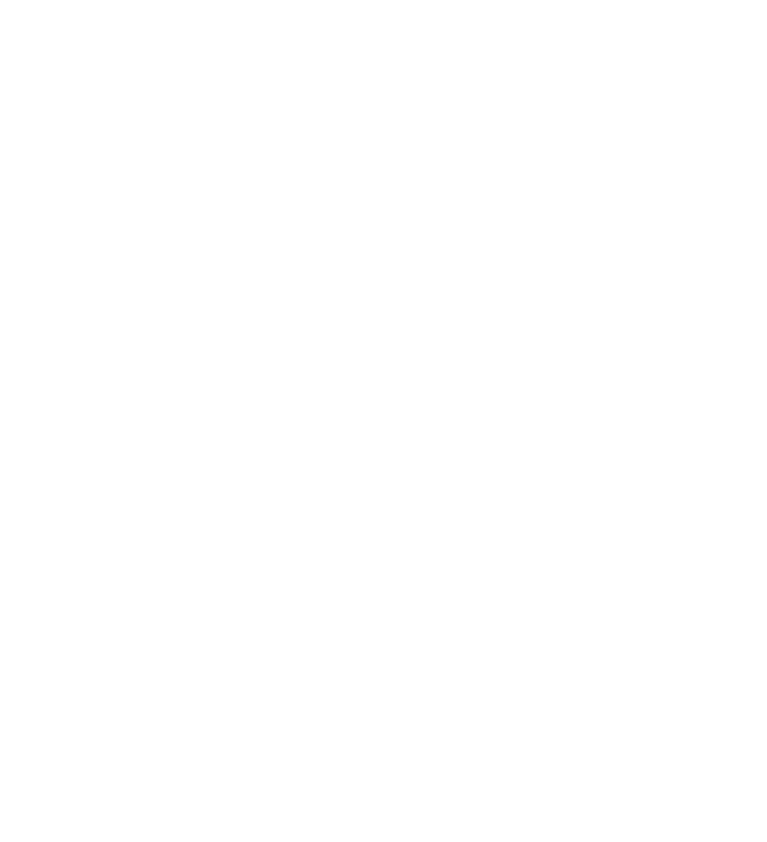
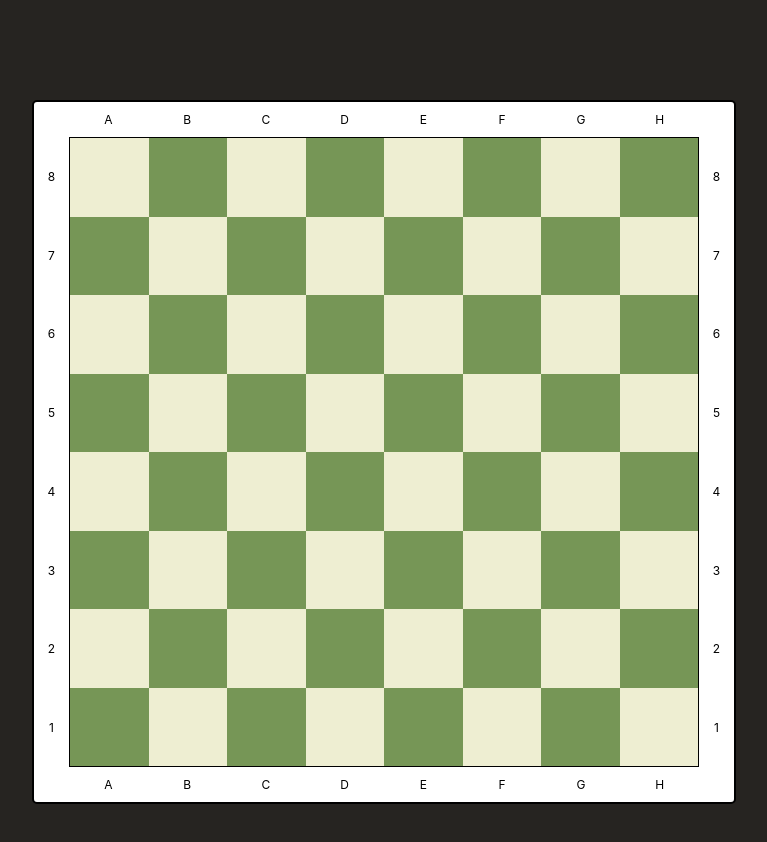
Before and after one commit to kara-one/show.react.chest, a React (Create React App) app: page / in a window 1280 px wide. Shown: the top 842 px of the page, without its empty margins (258-1025 px from the left). Before the commit the page ends 800 px from the top, so only its background shows below. Built offline with nearby package versions, Linux system fonts and the light colour scheme.

Commit message:
add board & cells

```diff
--- a/src/App.css
+++ b/src/App.css
@@ -1,38 +1,37 @@
 .App {
-  text-align: center;
+  display: grid;
+  grid-template-columns: 300px;
+  grid-template-rows: 300px;
+  place-content: center;
+  background-color: #262421;
+  min-height: 100vh;
+  padding: 50px;
 }
 
-.App-logo {
-  height: 40vmin;
-  pointer-events: none;
-}
-
-@media (prefers-reduced-motion: no-preference) {
-  .App-logo {
-    animation: App-logo-spin infinite 20s linear;
+@media (min-width: 500px) {
+  .App {
+    grid-template-columns: 400px;
+    grid-template-rows: 400px;
   }
 }
 
-.App-header {
-  background-color: #282c34;
-  min-height: 100vh;
-  display: flex;
-  flex-direction: column;
-  align-items: center;
-  justify-content: center;
-  font-size: calc(10px + 2vmin);
-  color: white;
+@media (min-width: 600px) {
+  .App {
+    grid-template-columns: 500px;
+    grid-template-rows: 500px;
+  }
 }
 
-.App-link {
-  color: #61dafb;
+@media (min-width: 700px) {
+  .App {
+    grid-template-columns: 600px;
+    grid-template-rows: 600px;
+  }
 }
 
-@keyframes App-logo-spin {
-  from {
-    transform: rotate(0deg);
-  }
-  to {
-    transform: rotate(360deg);
+@media (min-width: 800px) {
+  .App {
+    grid-template-columns: 700px;
+    grid-template-rows: 700px;
   }
 }
--- a/src/App.tsx
+++ b/src/App.tsx
@@ -1,34 +1,13 @@
-import React, { Dispatch } from "react";
-import { useDispatch, useSelector } from "react-redux";
+import React from "react";
 import "./App.css";
-import { CellAction, CellState } from "./type";
-// import { CashAction, CashState } from "./type";
+import BoardComponent from "./components/BoardComponent";
 
 function App() {
-  // const dispatch: Dispatch<CashAction> = useDispatch();
-  // const cash = useSelector((state: CashState) => state.cash);
-
-  /* const addCash = () => {
-    dispatch({ type: "ADD_CASH", payload: 5 });
-  };
-  const getCash = () => {
-    dispatch({ type: "GET_CASH", payload: 5 });
-  };
-
   return (
     <div className="App">
-      <div>{cash}</div>
-      <button onClick={() => addCash()}>Add</button>
-      <button onClick={() => getCash()}>Get</button>
+      <BoardComponent />
     </div>
-  ); */
-
-  const dispatch: Dispatch<CellAction> = useDispatch();
-  const state = useSelector((state: CellState) => state);
-
-  console.log(state);
-
-  return <div className="App"> </div>;
+  );
 }
 
 export default App;
--- /dev/null
+++ b/src/components/BoardComponent.tsx
@@ -0,0 +1,57 @@
+import "./boardComponent.css";
+import React, { Dispatch } from "react";
+import { useDispatch, useSelector } from "react-redux";
+import { CellAction, CellState } from "../type";
+import CellComponent from "./CellComponent";
+
+const BoardComponent = () => {
+  const dispatch: Dispatch<CellAction> = useDispatch();
+  const cells = useSelector((state: CellState) => state.cells);
+
+  const horLabels = (
+    <div className="hor-label">
+      <div>A</div>
+      <div>B</div>
+      <div>C</div>
+      <div>D</div>
+      <div>E</div>
+      <div>F</div>
+      <div>G</div>
+      <div>H</div>
+    </div>
+  );
+
+  const vertLabels = (
+    <div className="vert-label">
+      <div>8</div>
+      <div>7</div>
+      <div>6</div>
+      <div>5</div>
+      <div>4</div>
+      <div>3</div>
+      <div>2</div>
+      <div>1</div>
+    </div>
+  );
+
+  // console.log(state);
+  return (
+    <div className="board">
+      <div></div>
+      {horLabels}
+      <div></div>
+      {vertLabels}
+      <div className="cell-area">
+        {cells.map((cell) => (
+          <CellComponent key={cell.name} cell={cell} />
+        ))}
+      </div>
+      {vertLabels}
+      <div></div>
+      {horLabels}
+      <div></div>
+    </div>
+  );
+};
+
+export default BoardComponent;
--- /dev/null
+++ b/src/components/CellComponent.tsx
@@ -0,0 +1,21 @@
+import React, { FC } from "react";
+import { ICell } from "../type";
+import "./cellComponent.css";
+
+interface CellProps {
+  cell: ICell;
+}
+
+const CellComponent: FC<CellProps> = ({ cell }) => {
+  console.log(cell);
+
+  return (
+    <div
+      className={["cell", (cell.x + cell.y) % 2 === 0 ? "black" : "white"].join(
+        " "
+      )}
+    ></div>
+  );
+};
+
+export default CellComponent;
--- /dev/null
+++ b/src/components/boardComponent.css
@@ -0,0 +1,37 @@
+.board {
+  display: grid;
+  grid-template-rows: 5% 90% 5%;
+  grid-template-columns: 5% 90% 5%;
+  background-color: #fff;
+  width: 100%;
+  height: 100%;
+  border-radius: 5px;
+  border: 2px solid #000;
+}
+
+.hor-label {
+  display: grid;
+  grid-template-rows: 1fr;
+  grid-template-columns: repeat(8, 1fr);
+}
+
+.vert-label {
+  display: grid;
+  grid-template-rows: repeat(8, 1fr);
+  grid-template-columns: 1fr;
+}
+
+.hor-label > div,
+.vert-label > div {
+  display: flex;
+  justify-content: center;
+  align-items: center;
+  font-size: 12px;
+}
+
+.cell-area {
+  display: grid;
+  grid-template-rows: repeat(8, 1fr);
+  grid-template-columns: repeat(8, 1fr);
+  border: 1px solid #000;
+}
--- /dev/null
+++ b/src/components/cellComponent.css
@@ -0,0 +1,7 @@
+.cell.white {
+  background-color: #eeeed2;
+}
+
+.cell.black {
+  background-color: #769656;
+}
```
Also changed, not shown: src/index.tsx (+0 -21 lines), src/type.d.ts (+2 -15 lines).
